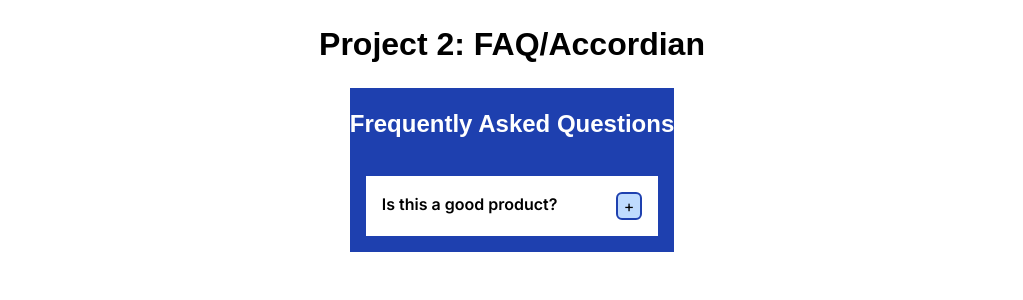
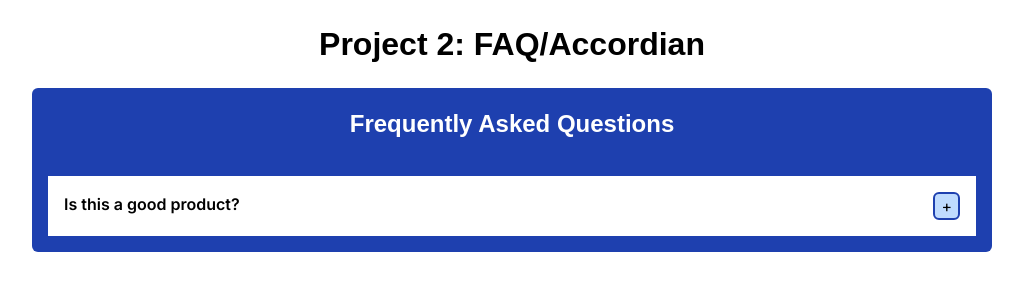
Before and after one commit to wirenpaper/faq-frontend, a Next.js app: page / in a window 1280 px wide. Shown: the top 300 px of the page, without its empty margins (128-1151 px from the left). Built offline with nearby package versions, Linux system fonts and the light colour scheme.

Commit message:
1 query made constructed

```diff
--- a/app/page.tsx
+++ b/app/page.tsx
@@ -3,7 +3,7 @@ export default function Home() {
     <div>
       <h1 className="text-center p-5">Project 2: FAQ/Accordian</h1>
       <div className="flex justify-center">
-        <div className="bg-blue-800">
+        <div className="bg-blue-800 rounded-md w-3/4">
           <h2 className="text-white flex justify-center py-5">
             Frequently Asked Questions
           </h2>
```
